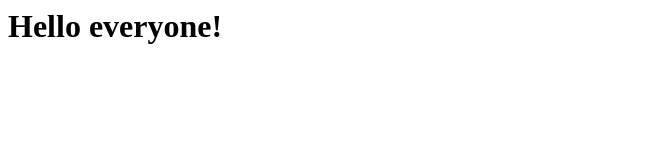
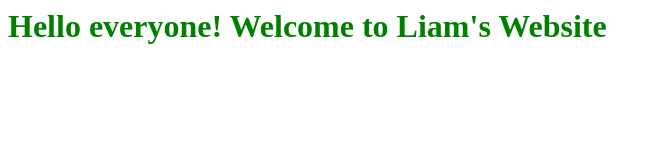
Before and after one commit to liamcmtreacy/IxD24, a plain HTML site: page index.html in a window 1280 px wide. Shown: the whole page, without its empty margins (0-661 px from the left). Drawn offline with Linux system fonts and the light colour scheme.

Commit message:
Update index.html

```diff
--- a/index.html
+++ b/index.html
@@ -1,8 +1,9 @@
+<link rel ="stylesheet" type ="text/css" href="./style.css" />
 <html>
 <head>
   <title> MY WEB PAGE </title>
 </head>
 <body>
-<h1> Hello everyone! </h1>
+<h1> Hello everyone! Welcome to Liam's Website </h1>
 </body>
 </html>
```
